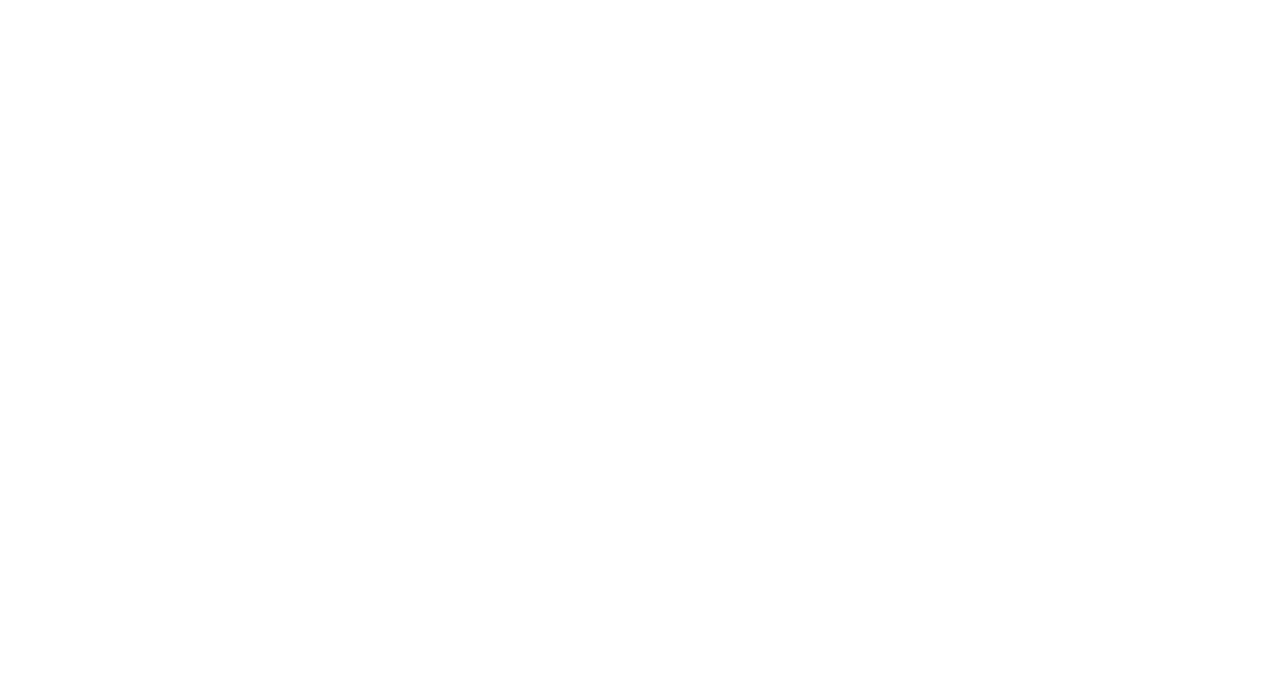
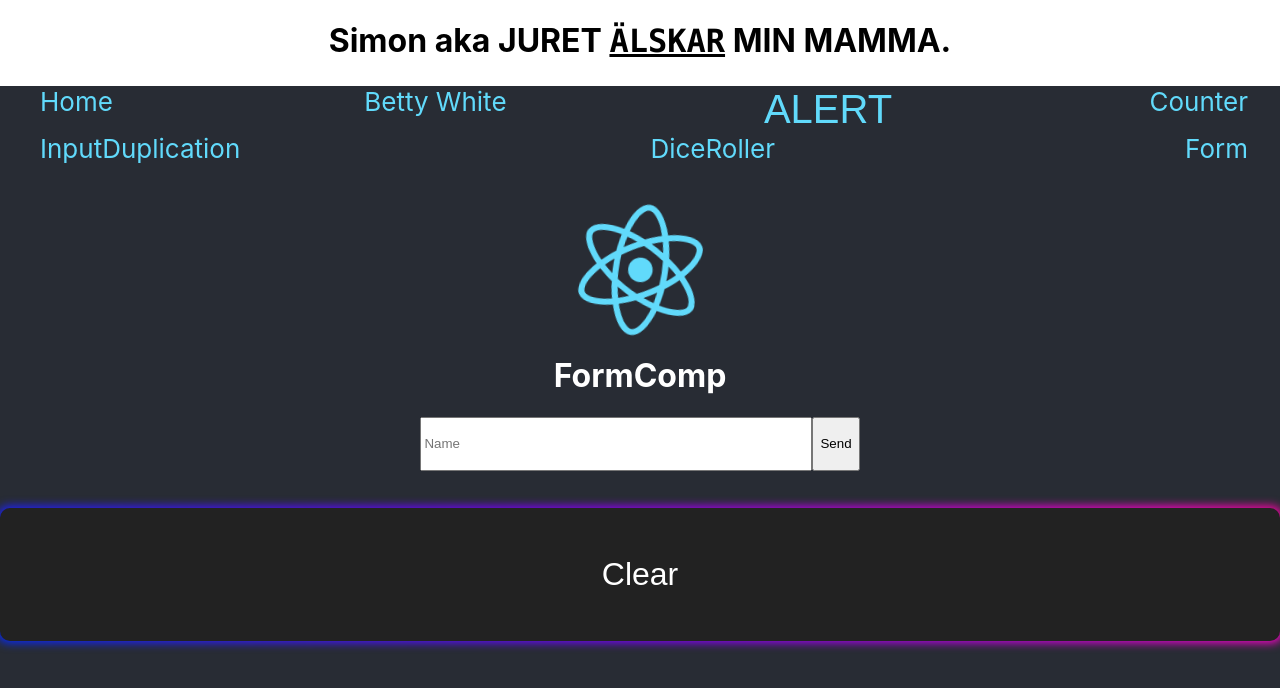
Before and after one commit to JoakimVanstrom/react-bootcamp, a React (Create React App) app: page /form in a window 1280 px wide. Before the commit this address had no page. Shown: the top 688 px of the page. Built offline with nearby package versions, Linux system fonts and the light colour scheme.

Commit message:
dont know

```diff
--- a/src/App.js
+++ b/src/App.js
@@ -4,6 +4,7 @@
 import Counter from "./pages/Counter";
 import InputDuplication from "./pages/InputDuplication";
 import DiceRoller from "./pages/DiceRoller";
+import FormSubPrev from "./pages/FormSubPrev";
 
 
 function App() {
@@ -16,6 +17,7 @@
           <Route path="/counter" element={<Counter />} />
           <Route path="/inputdup" element={<InputDuplication />} />
           <Route path="/diceroller" element={<DiceRoller />} />
+          <Route path="/form" element={<FormSubPrev />} />
         </Routes>
       </BrowserRouter>
     </div>
--- /dev/null
+++ b/src/components/FormComp.jsx
@@ -0,0 +1,26 @@
+import {useState} from "react";
+import './styles/Form.css';
+
+function FormComp() {
+    const [name, setName] = useState("");
+    const submit = (e)   => {
+        e.preventDefault();
+        console.log(name);
+    }
+    const clear = () => {
+        setName("");
+    }
+  return (
+    <div className="FormWrapper">
+      <h1 className="FormTitle">FormComp</h1>
+      <form className="FormTest" action="POST">
+        <input type="text" value={name} placeholder="Name" onChange={(e) => setName(e.target.value)}/>
+        <button className="FormBtn" onClick={submit}>Send</button>
+      </form>
+      <h3 className="FormResult">{name}</h3>
+        <button className="DiceBtn" onClick={clear}>Clear</button>
+    </div>
+  );
+}
+
+export default FormComp;
--- a/src/components/Header.jsx
+++ b/src/components/Header.jsx
@@ -13,13 +13,18 @@
           </h1>
         <header className="App-header">
         <nav className='Navbar'>
-            <ul >
+            <ul className='HeaderUl'>
+              <div className='HeaderUl1'>
                 <li><Link to="/" className='App-link'>Home</Link></li>
                 <li><Link to="/betty" className='App-link'>Betty White</Link></li>
                 <button onClick={aloha} className='btn'>ALERT</button>
                 <li><Link to="/counter" className='App-link'>Counter</Link></li>
+              </div>
+              <div className='HeaderUl2'>
                 <li><Link to="/inputdup" className='App-link'>InputDuplication</Link></li>
                 <li><Link to="/diceroller" className='App-link'>DiceRoller</Link></li>
+                <li><Link to="/form" className='App-link'>Form</Link></li>
+              </div>
             </ul>
         </nav>
           <img src={logo} className="App-logo" alt="logo" />
--- a/src/components/styles/App.css
+++ b/src/components/styles/App.css
@@ -20,12 +20,26 @@
   color: white;
 }
 
- ul{
+
+ .HeaderUl{
   list-style-type: none;
   display: flex;
+  flex-direction: column;
+}
+
+.HeaderUl1{
+  display: flex;
   flex-direction: row;
-  justify-content: space-around;
+  justify-content: space-between;
+  padding-right: 2rem;
 }
+.HeaderUl2{
+  display: flex;
+  flex-direction: row;
+  justify-content: space-between;
+  padding-right: 2rem;
+}
+
 .App-link {
   color: #61dafb;
   text-decoration: none;
--- /dev/null
+++ b/src/components/styles/Form.css
@@ -0,0 +1,22 @@
+.FormWrapper {
+    background-color: #282c34;
+    width: 100%;
+   color: #fff;
+   padding-bottom: 10rem;
+   display: flex;
+    flex-direction: column;
+}
+
+.FormTitle{
+    margin-top: 0;
+    text-align: center;
+}
+
+.FormTest{
+    display: flex;
+    justify-content: center;
+}
+
+.FormResult {
+    text-align: center;
+}
--- /dev/null
+++ b/src/pages/FormSubPrev.jsx
@@ -0,0 +1,13 @@
+import Header from '../components/Header';
+import FormComp from '../components/FormComp';
+
+function FormSubPrev() {
+  return (
+    <div>
+      <Header />
+      <FormComp />
+    </div>
+  );
+}
+
+export default FormSubPrev;
```
